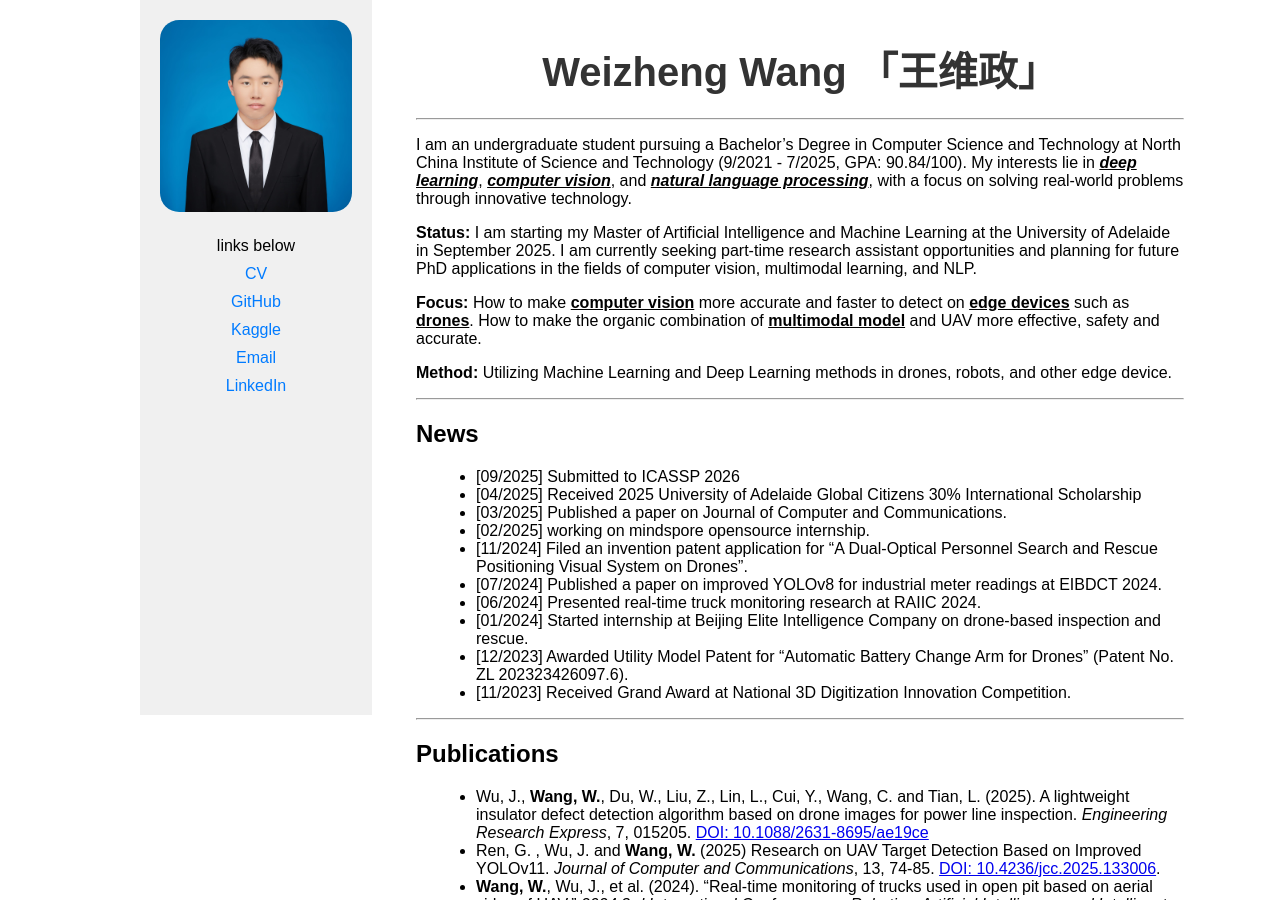
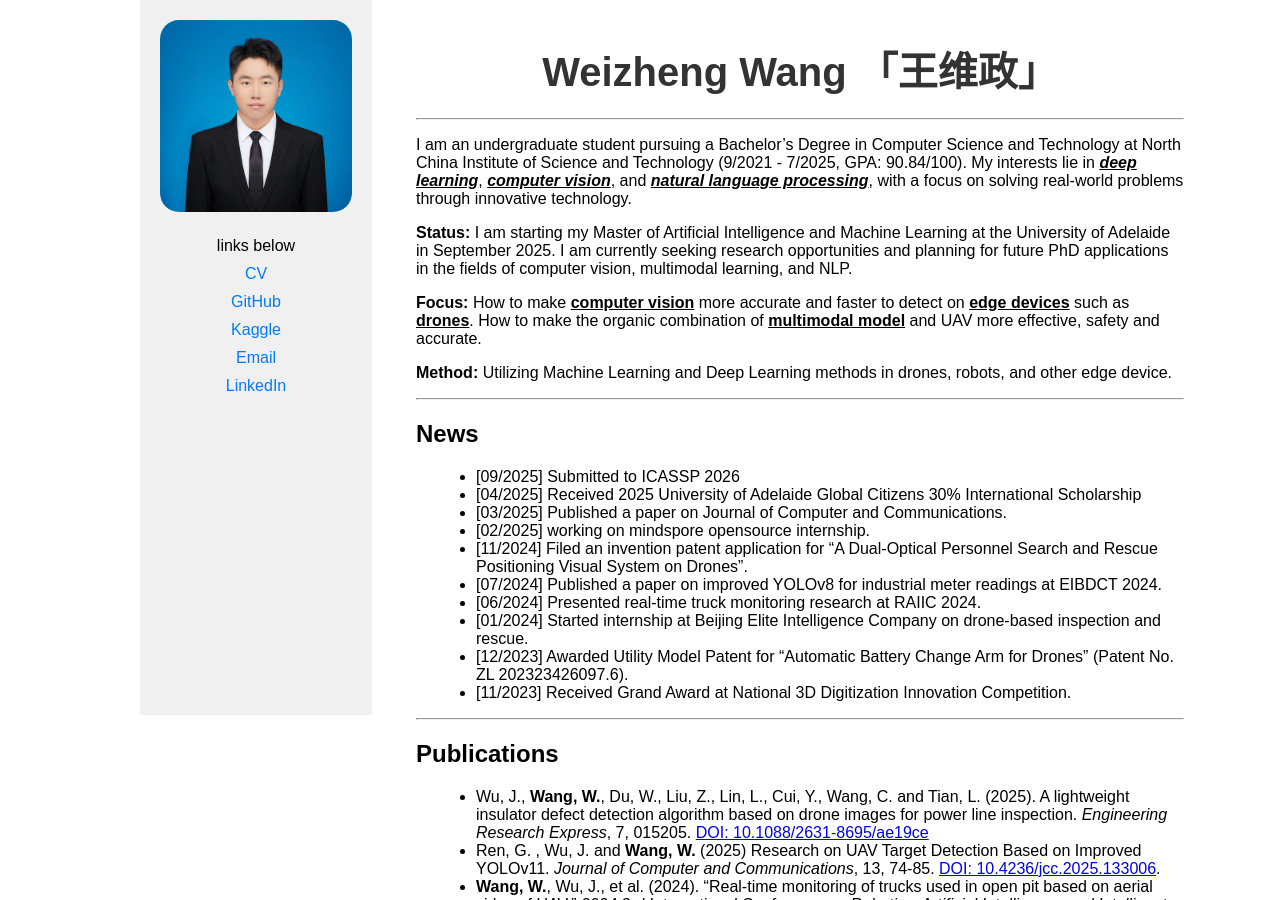
Before and after one commit to 4everWZ/4everwz.github.io, a Jekyll site: the page built from index.md, in a window 1280 px wide and 900 px high. Built offline with Jekyll 4.4.1, drawn with Linux system fonts in a browser that asks for light colours.

Commit message:
Revise status and research opportunity description
Updated status to reflect current research opportunities and removed 'part-time' from the description.

```diff
--- a/index.md
+++ b/index.md
@@ -5,7 +5,7 @@ title: Home
 ---
 I am an undergraduate student pursuing a Bachelor's Degree in Computer Science and Technology at North China Institute of Science and Technology (9/2021 - 7/2025, GPA: 90.84/100). My interests lie in ***<u>deep learning</u>***, ***<u>computer vision</u>***, and ***<u>natural language processing</u>***, with a focus on solving real-world problems through innovative technology.
 
-**Status:** I am starting my Master of Artificial Intelligence and Machine Learning at the University of Adelaide in September 2025. I am currently seeking part-time research assistant opportunities and planning for future PhD applications in the fields of computer vision, multimodal learning, and NLP.
+**Status:** I am starting my Master of Artificial Intelligence and Machine Learning at the University of Adelaide in September 2025. I am currently seeking research opportunities and planning for future PhD applications in the fields of computer vision, multimodal learning, and NLP.
 
 **Focus:**  How to make **<u>computer vision</u>** more accurate and faster to detect on **<u>edge devices</u>** such as **<u>drones</u>**. How to make the organic combination of **<u>multimodal model</u>** and UAV more effective, safety and accurate.
 
```
